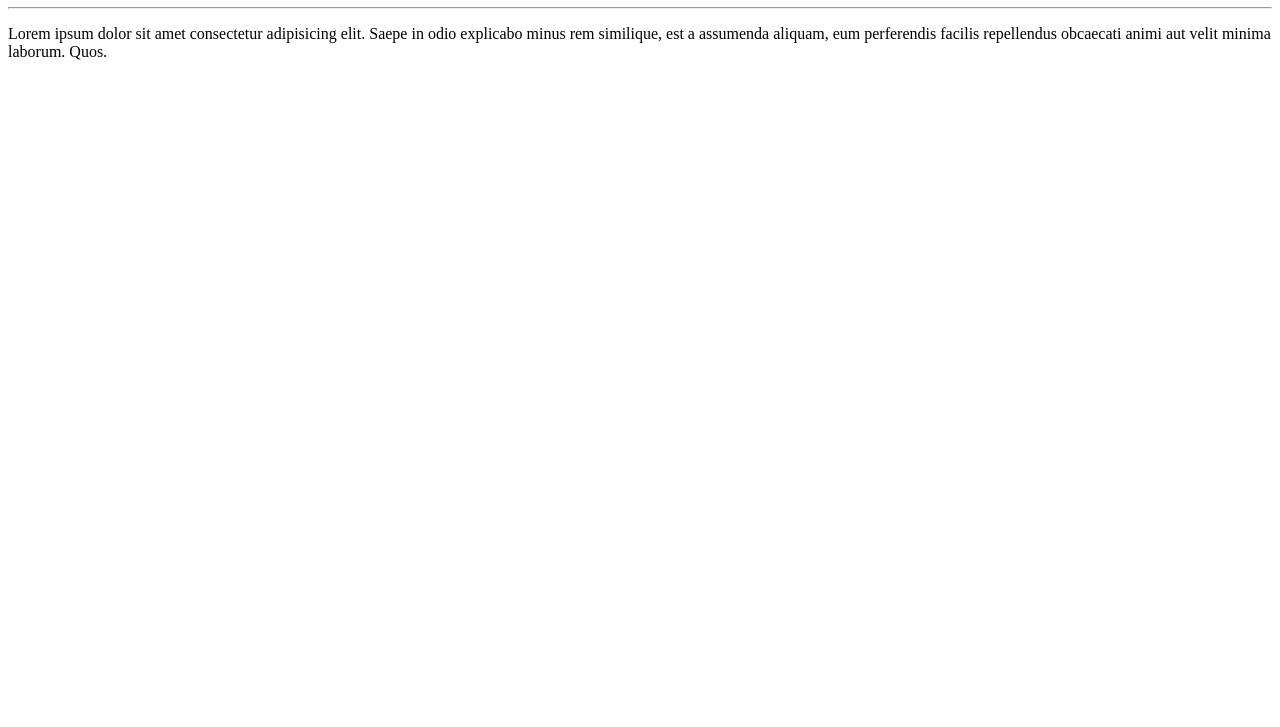
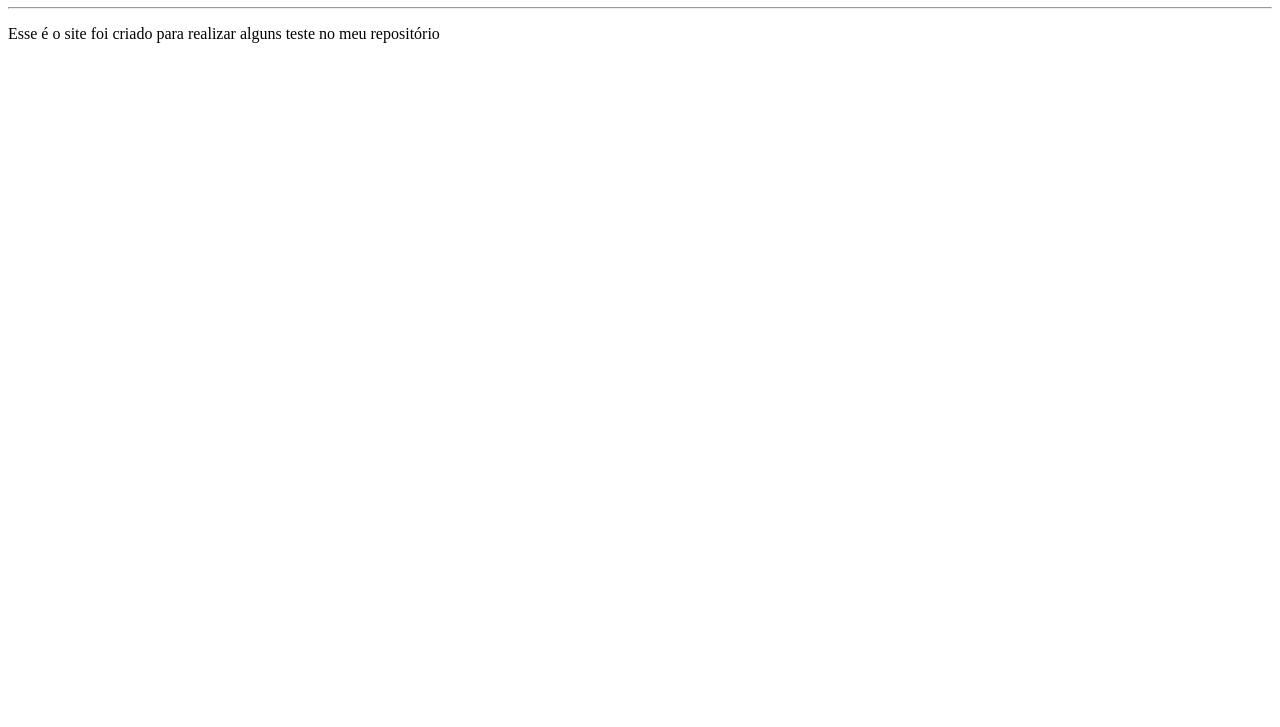
Before and after one commit to EmmanuelDeLuca/Primeiro-repositorio, a plain HTML site: page site/index.html in a window 1280 px wide. Shown: the part 73-800 px from the top of the page. Drawn offline with Linux system fonts and the light colour scheme.

Commit message:
alteração no paragrafo

```diff
--- a/site/index.html
+++ b/site/index.html
@@ -9,6 +9,6 @@
 <body>
     <h1>Olá, Mundo!</h1>
     <hr>
-    <p>Lorem ipsum dolor sit amet consectetur adipisicing elit. Saepe in odio explicabo minus rem similique, est a assumenda aliquam, eum perferendis facilis repellendus obcaecati animi aut velit minima laborum. Quos.</p>
+    <p>Esse é o site foi criado para realizar alguns teste no meu repositório</p>
 </body>
 </html>
```
